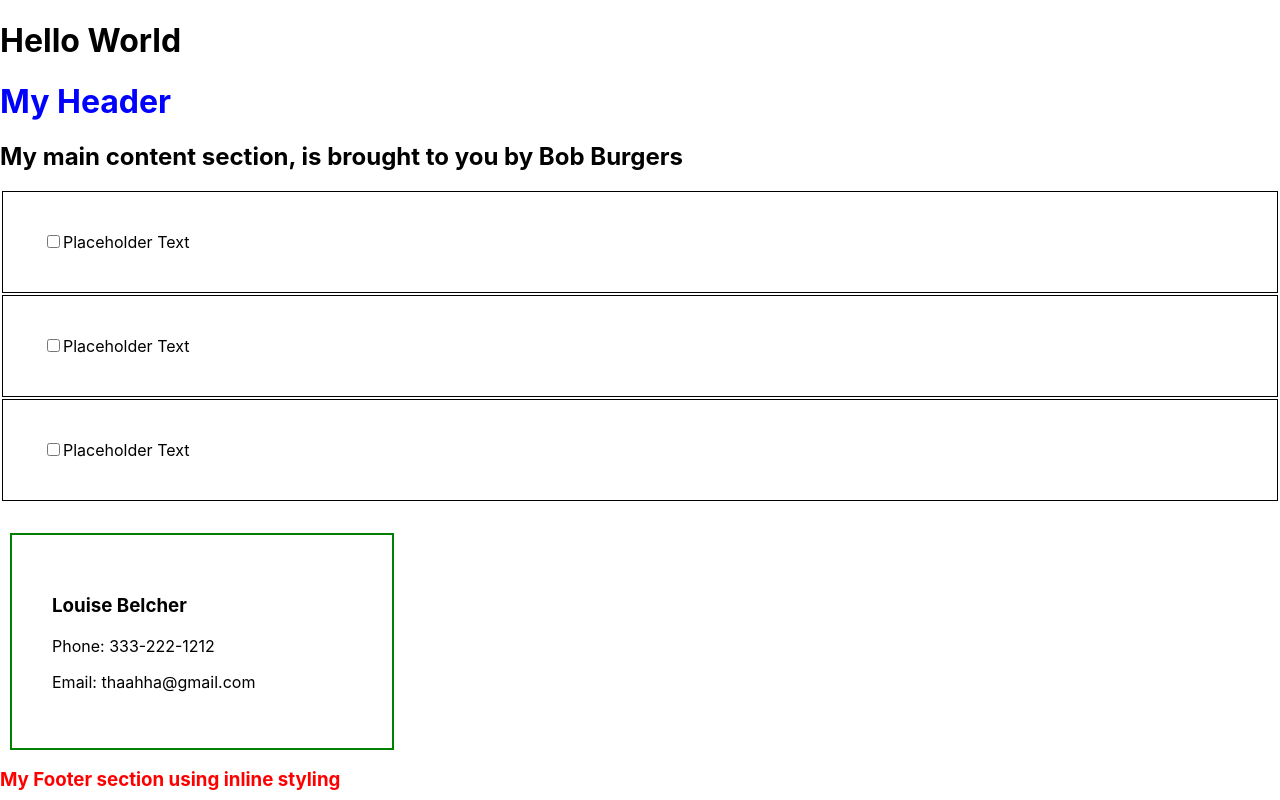
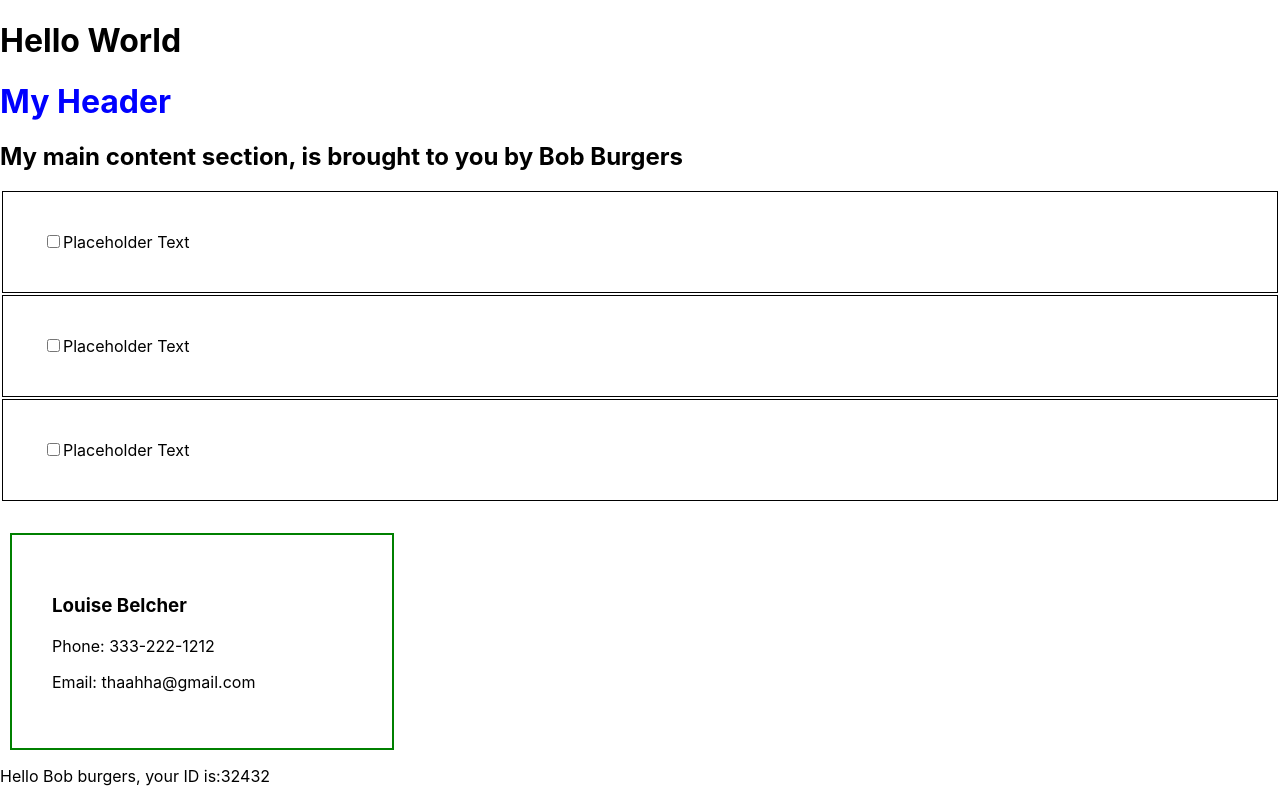
Before and after one commit to jfleurimond/5hourReactTutorial, a React (Create React App) app in the folder 5-hour/: page / in a window 1280 px wide. Shown: the top 800 px of the page. Built offline with nearby package versions, Linux system fonts and the light colour scheme.

Commit message:
Created multiple instances of the component ConditionalJS using the js map function, similar to how we would pass json data

```diff
--- a/5-hour/src/MainContent.js
+++ b/5-hour/src/MainContent.js
@@ -1,8 +1,21 @@
 import TodoItem from "./TodoItem";
 import ContactCard from "./contactCard";
 import ConditionalLogic from "./conditional";
+import idData from "./datatest";
 
 function MainContent() {
+
+    // below we are going to take in an array and use the map function with an arrow function
+    // to list multiple components
+    const contacts = idData.map((info) => {
+        return (
+            <ConditionalLogic ID = {info.id} name = {info.name} /> );
+
+        }
+
+    );
+
+
 
     let firstName = "Bob";
     let lasteName = "Burgers";
@@ -34,6 +47,11 @@ function MainContent() {
 
             <ConditionalLogic />
 
+            {/* Below we add the array of components and it will display as expected */}
+            {contacts}
+
+
+
 
         </div>
     );
--- a/5-hour/src/conditional.js
+++ b/5-hour/src/conditional.js
@@ -2,7 +2,7 @@
 //going to learn how to make conditionals
 // if a prop is not available or not using the ternary operator
 
-import idData from "./datatest";
+
 
 export default function ConditionalLogic (props){
 
@@ -12,7 +12,7 @@ export default function ConditionalLogic (props){
     <div>
     <p style={{display: props.answer ? "block" : "none"}}> A prop was provided {props.answer} </p>
 
-    <p style={{display: props.answer ? "block" : "none"}}>Hello {props.name}, your ID is:{props.ID}</p>
+    <p style={{display: props.name ? "block" : "none"}}>Hello {props.name}, your ID is:{props.ID}</p>
 
     </div>
     );
--- a/5-hour/src/datatest.js
+++ b/5-hour/src/datatest.js
@@ -32,3 +32,17 @@ name: "Gayle"
 ];
 
 export default idData
+
+// with this we will need to use the js function map to display the data in multiple components
+// For example let's take an array, and map each element to a function and save it to another array
+
+const nums = [2,3,4,6,6,1,1,3,3];
+
+const newNums = nums.map(function(num){
+    return num * 2 }
+);
+
+// newNums will now hold the data Array(9) [ 4, 6, 8, 12, 12, 2, 2, 6, 6 ]
+
+
+console.log(newNums);
```
